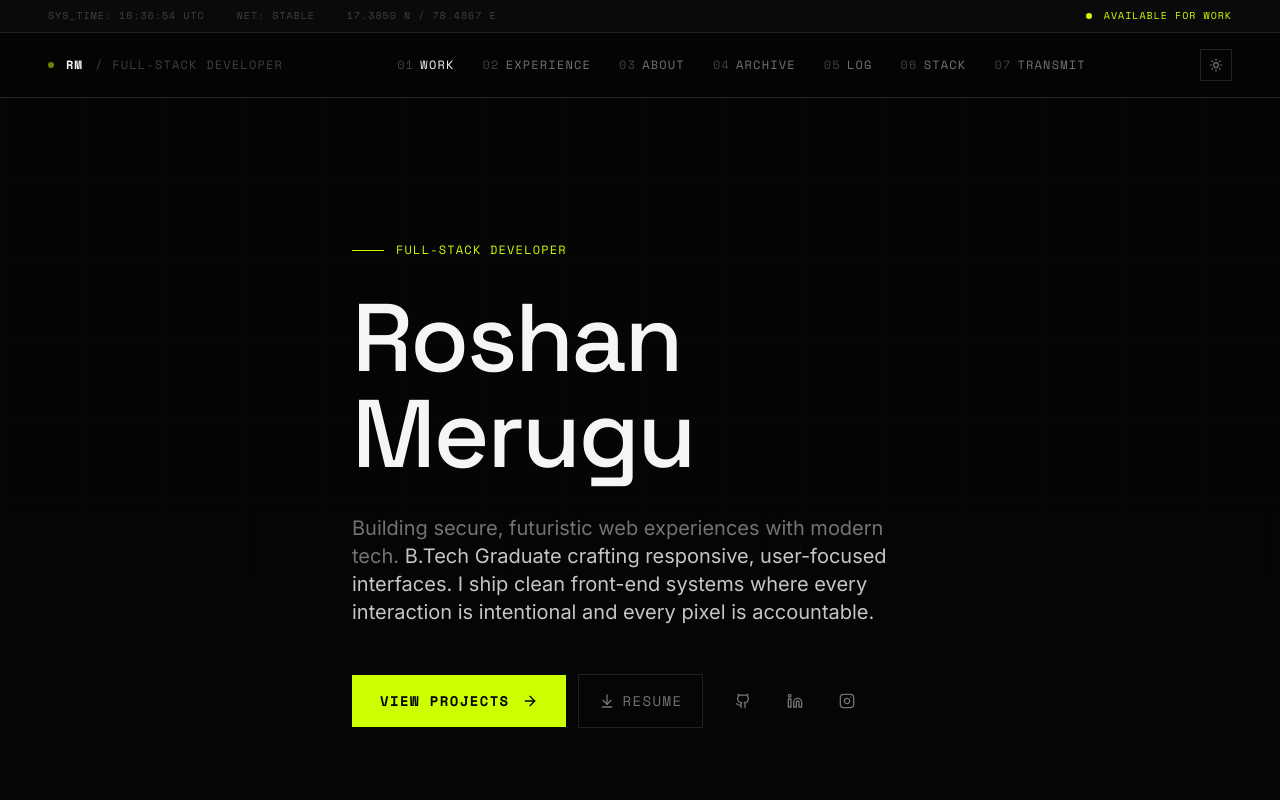
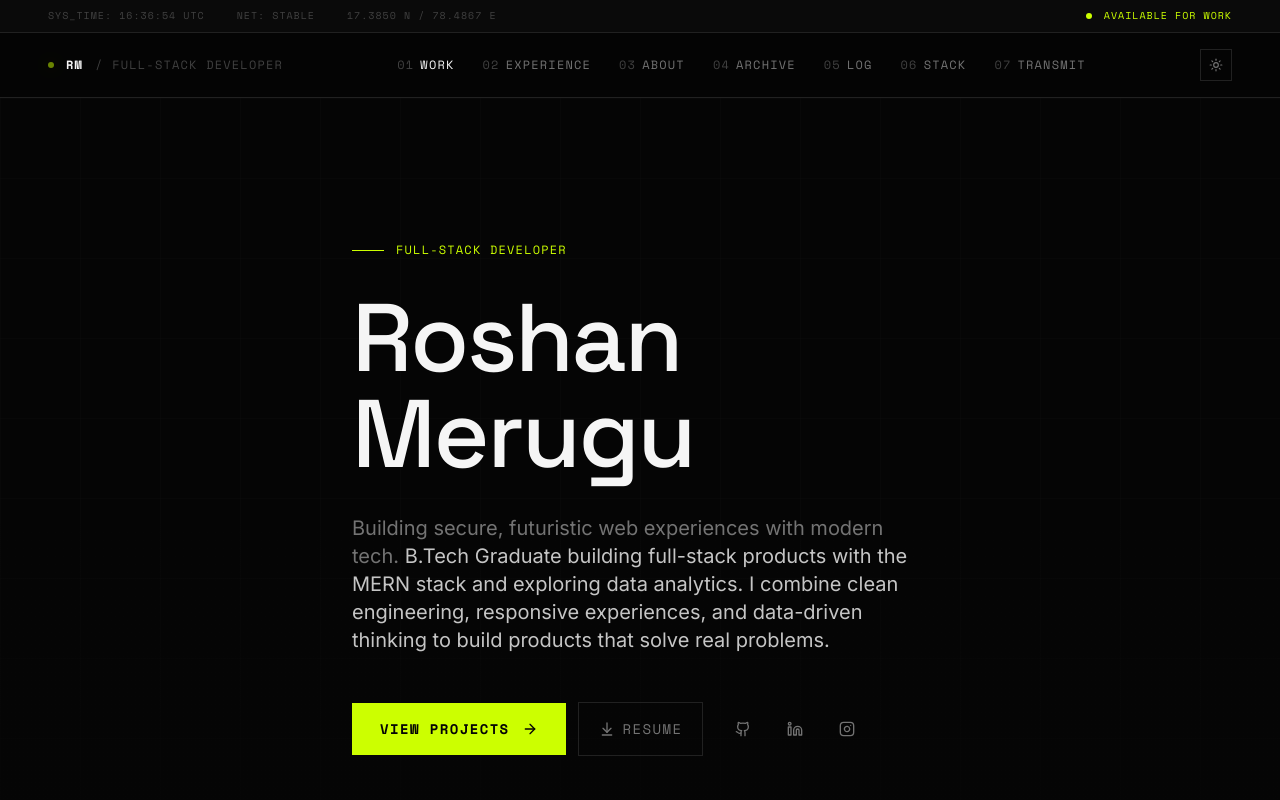
Before and after one commit to Roshan-Merugu/Personal-Portfolio, a React (Vite) app: page / in a window 1280 px wide. Shown: the top 800 px of the page. Built offline with nearby package versions, Linux system fonts and the light colour scheme; the HTML template or start-up script is replaced by a standard one.

Commit message:
changed intro

```diff
--- a/src/data/portfolio.ts
+++ b/src/data/portfolio.ts
@@ -4,7 +4,7 @@ export const profile = {
   role: "Full-Stack Developer",
   tagline: "Building secure, futuristic web experiences with modern tech.",
   intro:
-    "B.Tech Graduate crafting responsive, user-focused interfaces. I ship clean front-end systems where every interaction is intentional and every pixel is accountable.",
+  "B.Tech Graduate building full-stack products with the MERN stack and exploring data analytics. I combine clean engineering, responsive experiences, and data-driven thinking to build products that solve real problems.",
   location: "Hyderabad, IN",
   coords: { lat: "17.3850 N", lng: "78.4867 E" },
   email: "meruguroshan24@gmail.com",
```
